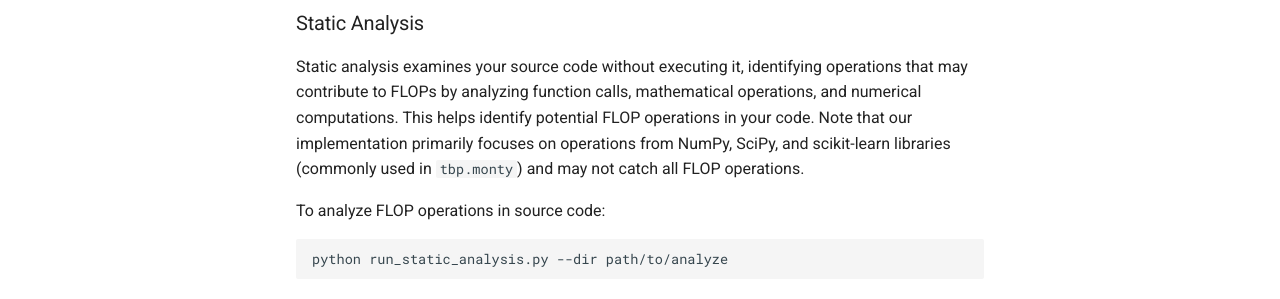
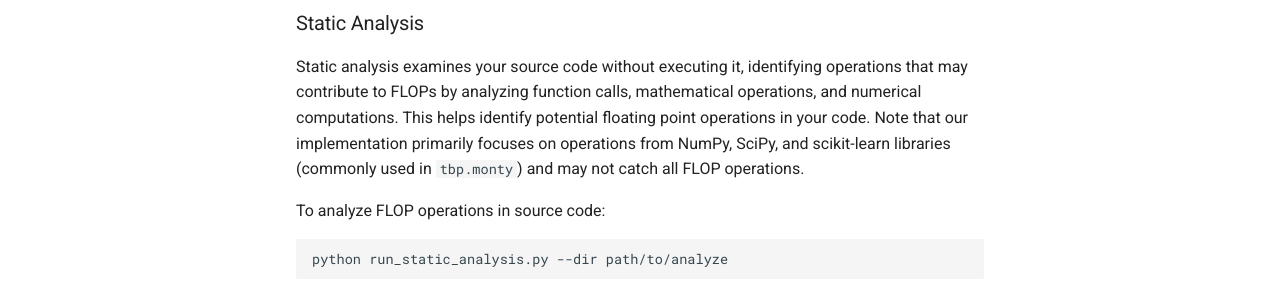
Before and after one commit to thousandbrainsproject/tbp.floppy, an MkDocs documentation site: the page built from docs/user_guide/getting_started.md, in a window 1280 px wide and 1278 px high. Shown: the part 772-1071 px from the top of the window. Built offline with MkDocs 1.6.1 and Material for MkDocs 9.7.7, drawn with Linux system fonts in a browser that asks for light colours; comment, search, counter and statistics services are not loaded.

Commit message:
feat: Update docs/user_guide/getting_started.md
Co-authored-by: Niels Leadholm <33281346+nielsleadholm@users.noreply.github.com>

```diff
--- a/docs/user_guide/getting_started.md
+++ b/docs/user_guide/getting_started.md
@@ -29,7 +29,7 @@ with FlopCounter(logger=logger) as counter:
 
 ### Static Analysis
 
-Static analysis examines your source code without executing it, identifying operations that may contribute to FLOPs by analyzing function calls, mathematical operations, and numerical computations. This helps identify potential FLOP operations in your code. Note that our implementation primarily focuses on operations from NumPy, SciPy, and scikit-learn libraries (commonly used in `tbp.monty`) and may not catch all FLOP operations.
+Static analysis examines your source code without executing it, identifying operations that may contribute to FLOPs by analyzing function calls, mathematical operations, and numerical computations. This helps identify potential floating point operations in your code. Note that our implementation primarily focuses on operations from NumPy, SciPy, and scikit-learn libraries (commonly used in `tbp.monty`) and may not catch all FLOP operations.
 
 To analyze FLOP operations in source code:
 
```
